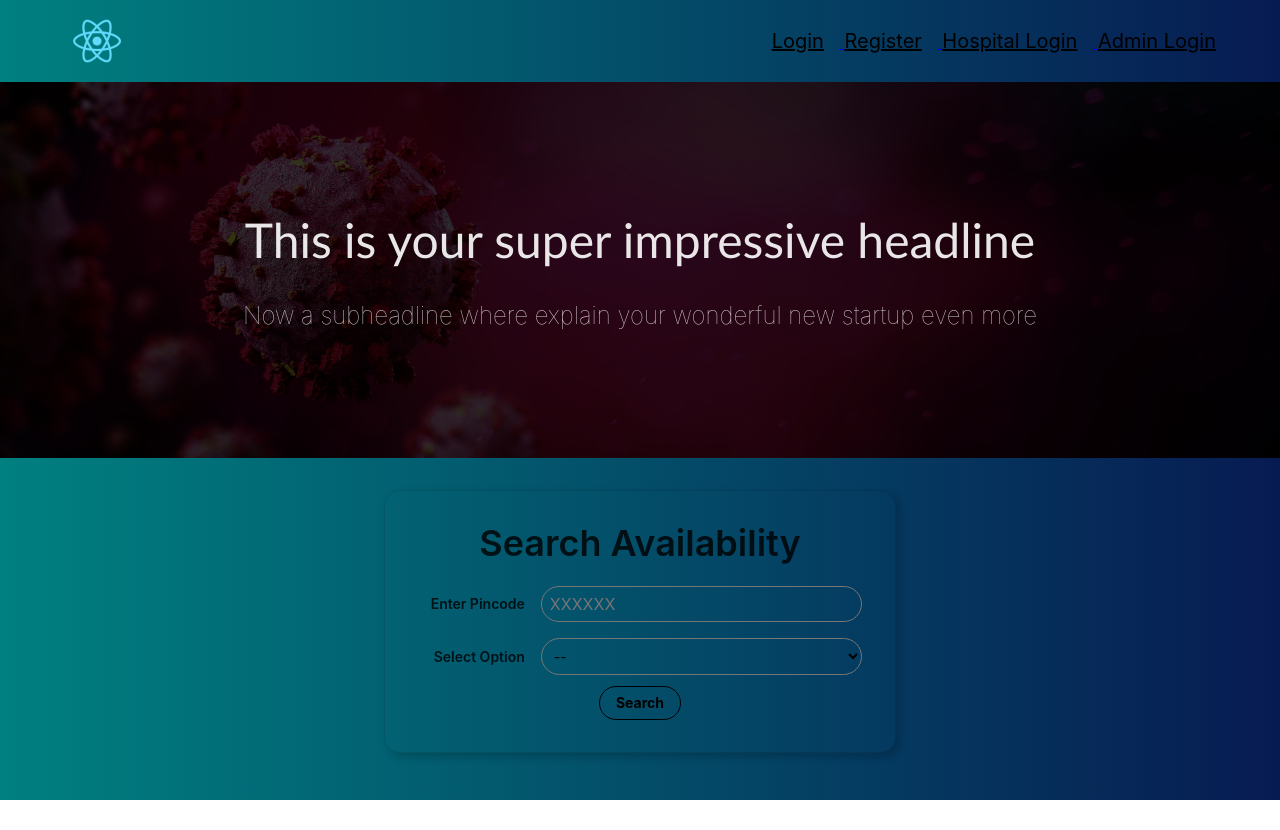
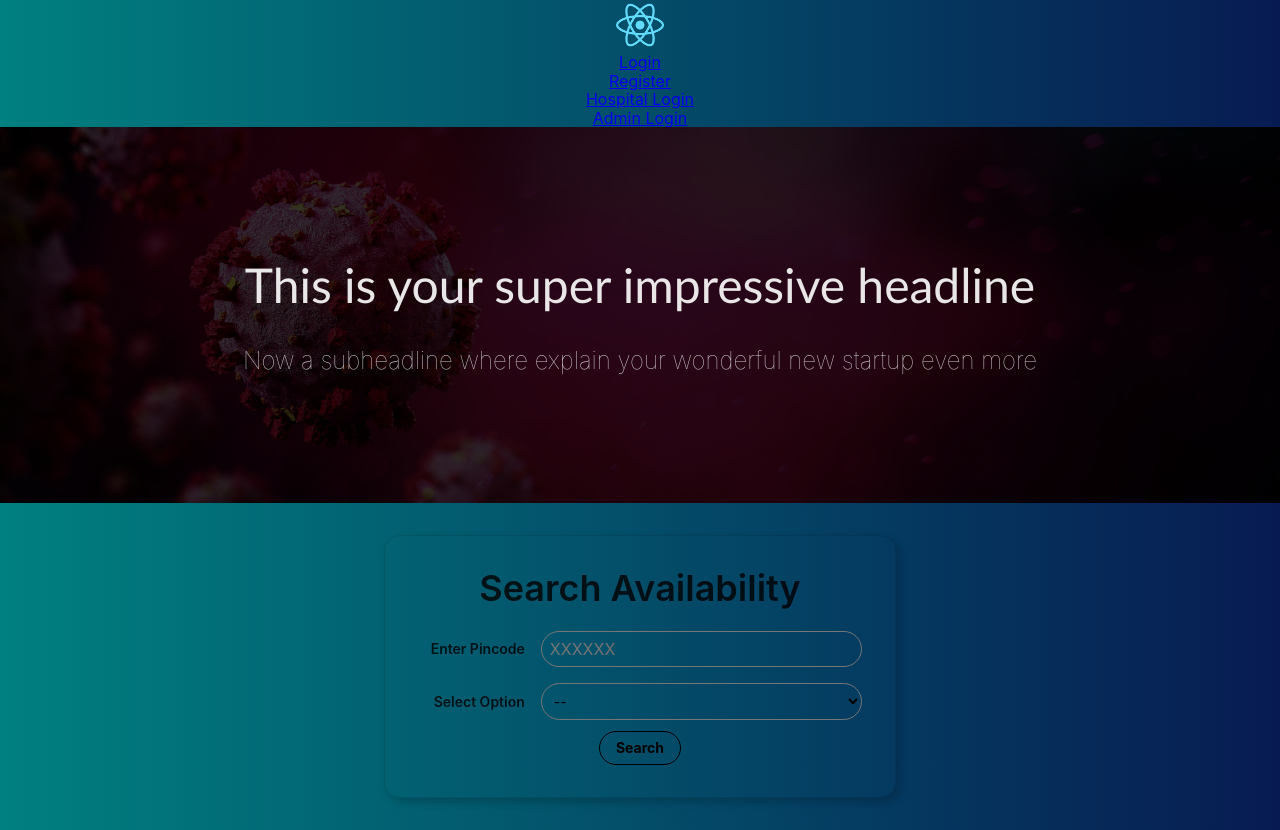
Before and after one commit to mohit0305/CoHeal, a React (Create React App) app: page / in a window 1280 px wide. Before the commit the page ends 800 px from the top, so only its background shows below. Built offline with nearby package versions, Linux system fonts and the light colour scheme.

Commit message:
Update App.js
update App.js for better styles

```diff
--- a/src/App.js
+++ b/src/App.js
@@ -3,7 +3,7 @@ import HomePage from './Components/Homepage';
 import Login from './Components/Login';
 import HLogin from './Components/HLogin';
 import ALogin from './Components/ALogin';
-import Register from './Components/Register'
+import Register from './Components/Register';
 import {BrowserRouter as Router,Routes,Route,Link} from "react-router-dom";
 import logo from './logo192.png';
 import './App.css';
@@ -24,26 +24,26 @@ class App extends React.Component {
       <div>
         <Router>
           <div>
-            <nav className='dt w-100 border-box pa2 ph5-ns'>
-              <Link to="/" onClick={() => this.onRouteChange('/')}><img className='dtc v-mid link pa2 pointer grow w-50' style={{ height: 50, width: 50 }} alt='logo 'src={logo}/> </Link>
-              <div className='dtc v-mid w-75 tr'>
+            <nav className='navbar'>
+              <Link to="/" onClick={() => this.onRouteChange('/')}><img className='navbar_content' style={{ height: 50, width: 50 }} alt='logo 'src={logo}/> </Link>
+              {/* <div className='navbar'> */}
                 {
-                  this.state.currentRoute !== '/'? <Link to="/" onClick={() => this.onRouteChange('/')}> <p className='link grow dim black underline f4-ns dib f7 mr1 mr3-ns pointer'>Home</p></Link>
+                  this.state.currentRoute !== '/'? <Link to="/" onClick={() => this.onRouteChange('/')}> <div className='navbar_content text'>Home</div></Link>
                   : <span/>
                 }{
-                  this.state.currentRoute !== '/Login'? <Link to="/Login" onClick={() => this.onRouteChange('/Login')}> <p className='link grow dim black underline f4-ns dib f7 mr1 mr3-ns pointer'>Login</p></Link>
+                  this.state.currentRoute !== '/Login'? <Link to="/Login" onClick={() => this.onRouteChange('/Login')}> <div className='navbar_content text'>Login</div></Link>
                   : <span/>
                 }{
-                  this.state.currentRoute !== '/Register'? <Link to="/Register" onClick={() => this.onRouteChange('/Register')}> <p className='link grow dim black underline f4-ns dib f7 mr1 mr3-ns pointer'>Register</p></Link>
+                  this.state.currentRoute !== '/Register'? <Link to="/Register" onClick={() => this.onRouteChange('/Register')}> <div className='navbar_content text'>Register</div></Link>
                   : <span/>
                 }{
-                  this.state.currentRoute !== '/HLogin'? <Link to="/HLogin" onClick={() => this.onRouteChange('/HLogin')}> <p className='link grow dim black underline f4-ns dib f7 mr1 mr3-ns pointer'>Hospital Login</p></Link>
+                  this.state.currentRoute !== '/HLogin'? <Link to="/HLogin" onClick={() => this.onRouteChange('/HLogin')}> <div className='navbar_content text'>Hospital Login</div></Link>
                   : <span/>
                 }{
-                  this.state.currentRoute !== '/ALogin'? <Link to="/ALogin" onClick={() => this.onRouteChange('/ALogin')}> <p className='link grow dim black underline f7 f4-ns dib pointer'>Admin Login</p></Link>
+                  this.state.currentRoute !== '/ALogin'? <Link to="/ALogin" onClick={() => this.onRouteChange('/ALogin')}> <div className='navbar_content text'>Admin Login</div></Link>
                   : <span/>
                 }
-              </div>
+              {/* </div> */}
 
             </nav>
             <div>
```
